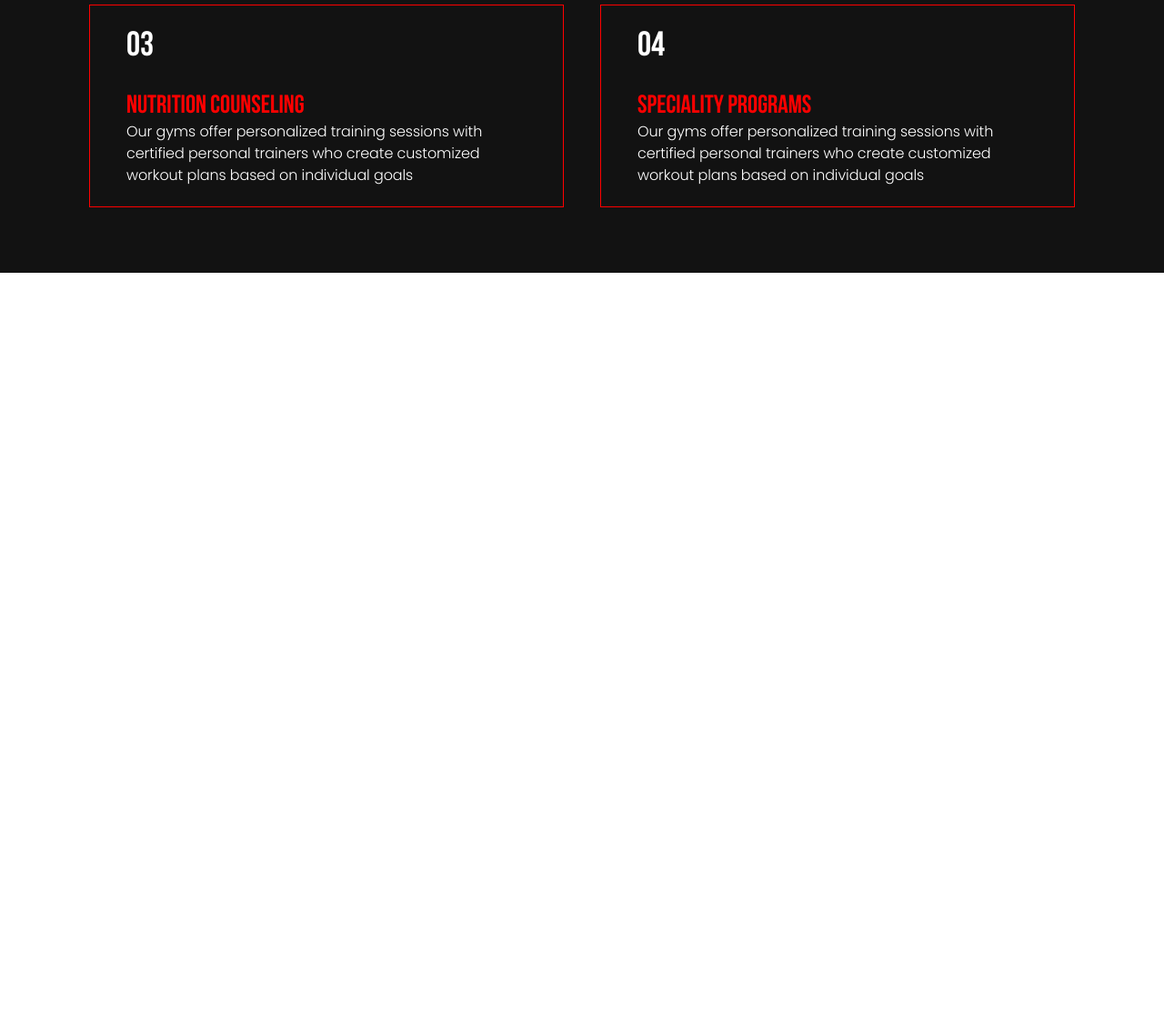
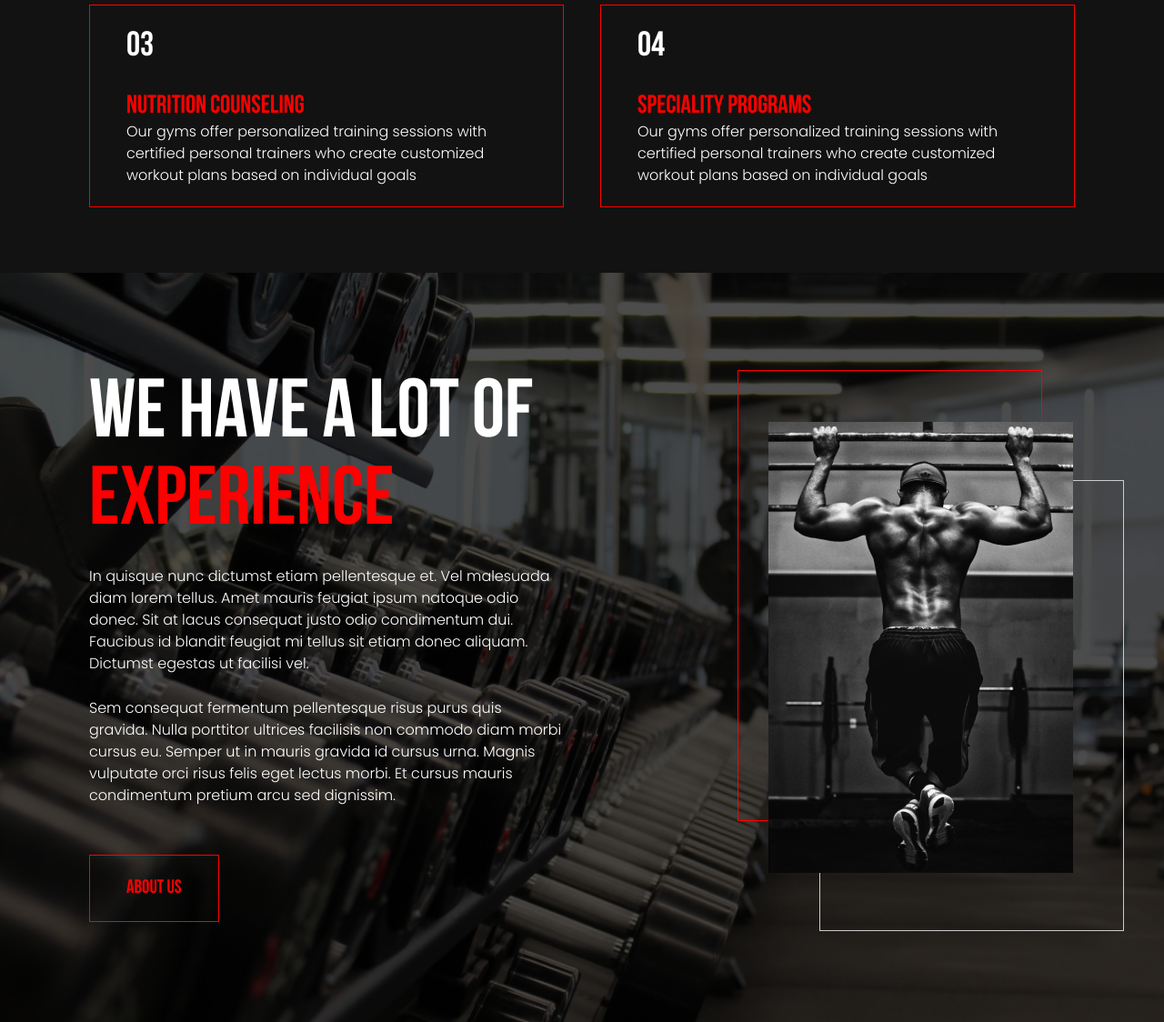
Before and after one commit to JovanicaK/IronGym, a website: page assets/index.html in a window 1280 px wide. Shown: the part 1595-2719 px from the top of the page at 91% size. Before the commit the page ends 1895 px from the top, so only its background shows below. Drawn offline with Linux system fonts and the light colour scheme.

Commit message:
Added About us section with responsive

```diff
--- a/assets/index.html
+++ b/assets/index.html
@@ -101,6 +101,25 @@
                 </div>
             </div>
         </section>
+        <section class="about-us bg overlay" style="background-image: url('images/bg2.jpg');">
+            <div class="wrapper">
+                <div class="row">
+                    <div class="col-50">
+                        <h2 class="about-us__title">We have a lot of <span class="title--red">experience</span></h2>
+                        <p class="about-us__text">In quisque nunc dictumst etiam pellentesque et. Vel malesuada diam lorem tellus. Amet mauris feugiat ipsum natoque odio donec. Sit at lacus consequat justo odio condimentum dui. Faucibus id blandit feugiat mi tellus sit etiam donec aliquam. Dictumst egestas ut facilisi vel.</p>
+                        <p class="about-us__text">Sem consequat fermentum pellentesque risus purus quis gravida. Nulla porttitor ultrices facilisis non commodo diam morbi cursus eu. Semper ut in mauris gravida id cursus urna. Magnis vulputate orci risus felis eget lectus morbi. Et cursus mauris condimentum pretium arcu sed dignissim.</p>
+                        <a class="btn section-btn about-us__btn" href="javascript:;">About us</a>
+                    </div>
+                    <div class="col-50 about-us__layer-container">
+                        <div class="layer-1"></div>
+                        <div class="layer-2"></div>
+                        <div class="layer-3">
+                            <img class="layer-3__img" src="images/about us.jpg" alt="demo-pic">
+                        </div>
+                    </div>
+                </div>
+            </div>
+        </section>
     </main>
 
     <script src="js/bundle.min.js"></script>
--- a/src/scss/config/_helpers.scss
+++ b/src/scss/config/_helpers.scss
@@ -22,7 +22,7 @@
         width: 100%;
         height: 100%;
         background-color: $black;
-        opacity: 0.5;
+        opacity: 0.7;
     }
 }
 
--- a/src/scss/config/_variables.scss
+++ b/src/scss/config/_variables.scss
@@ -4,6 +4,7 @@ $red: #f00;
 $black: #000;
 $mercury: #e2e2e2;
 $grey: #121212;
+$silver: #CCCCCC;
 
 
 // fonts
--- /dev/null
+++ b/src/scss/layout/_about-us.scss
@@ -0,0 +1,100 @@
+.about-us {
+    position: relative;
+    padding: 110px 0;
+    .wrapper {
+        position: relative;
+        z-index: 2;
+    }
+    @include breakpoints(phone) {
+        padding: 68px 0 50px;
+    }
+}
+
+.about-us__title {
+    color: $white;
+    margin-bottom: 20px;
+}
+
+.about-us__text {
+    color: $white;
+    margin-bottom: 25px;
+    padding-right: 20px;
+}
+
+.about-us__btn {
+    margin-top: 28px;
+}
+
+.about-us__layer-container {
+    position: relative;
+    @include breakpoints(phone) {
+        padding: 106px 0;
+    }
+}
+
+.layer-1,
+.layer-2,
+.layer-3 {
+    // width: 384px;
+    width: 61.72%;
+    height: 496px;
+    // height: 89.2%;
+    @include breakpoints(phone) {
+        height: 350px;
+    }
+}
+
+.layer-1 {
+    border: 1px solid $red;
+    position: relative;
+    top: -57px;
+    left: 171px;
+    @include breakpoints(tablet) {
+        top: -30px;
+        left: 70px;
+    }
+    @include breakpoints(phone) {
+        top: -53px;
+        left: 0;
+    }
+}
+
+.layer-2 {
+    border: 1px solid $silver;
+    position: absolute;
+    top: 64px;
+    right: -54px;
+    z-index: 3;
+    @include breakpoints(tablet) {
+        top: 40px;
+        right: 0;
+    }
+    @include breakpoints(phone) {
+        top: 170px;
+        right: 0;
+    }
+}
+
+.layer-3 {
+    position: absolute;
+    top: 0;
+    right: 2px;
+    z-index: 4;
+    @include breakpoints(tablet) {
+        right: 30px;
+    }
+    @include breakpoints(phone) {
+        @include center;
+        right: auto;
+    }
+}
+
+.layer-3__img {
+    width: 100%;
+    height: 100%;
+    object-fit: cover;
+    object-position: center;
+    position: absolute;
+    top: 0;
+    left: 0;
+}
--- a/src/scss/layout/_services.scss
+++ b/src/scss/layout/_services.scss
@@ -32,7 +32,7 @@
 }
 
 .services__card-inner {
-    padding: 22px 40px;
+    padding: 22px 42px 22px 40px;
     border: 1px solid $red;
     @include breakpoints(tablet) {
         padding: 22px 30px;
@@ -55,7 +55,3 @@
 .services__card-title{
     color: $red;
 }
-
-.services__card-text {
-    letter-spacing: -0.1px;
-}
--- a/src/scss/style.scss
+++ b/src/scss/style.scss
@@ -20,4 +20,5 @@
 @import 'layout/header';
 @import 'layout/banner';
 @import 'layout/services';
+@import 'layout/about-us';
 @import 'layout/footer';
```
Also changed, not shown: index.html (+19 -0 lines), assets/css/style.css, assets/images/about us.jpg (added), assets/images/bg2.jpg (added), src/images/about us.jpg (added), src/images/bg2.jpg (added), src/images/svg/stars.svg (added), 1 other file.
